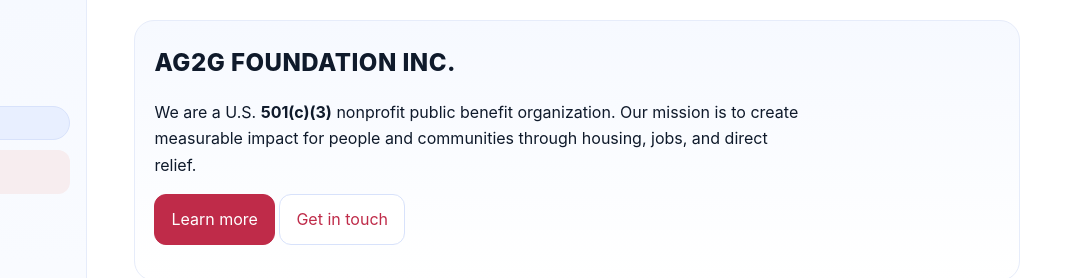
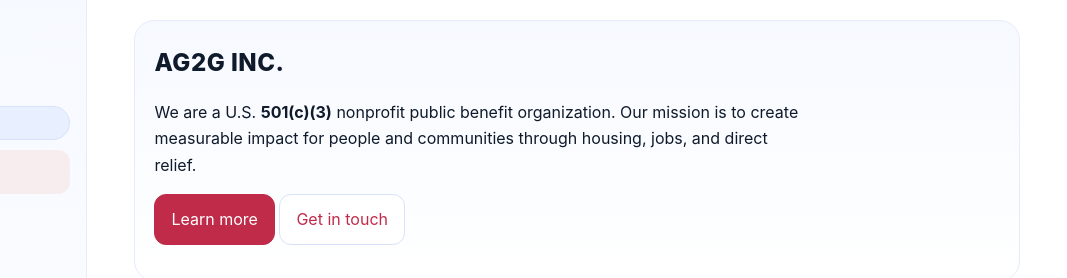
Before and after one commit to thuanbg111/ag2g-foundation-inc-9339, a plain HTML site: page index.html in a window 1280 px wide. Shown: the top 278 px of the page, 213-1280 px from the left. Drawn offline with Linux system fonts and the light colour scheme.

Commit message:
Update index.html

```diff
--- a/index.html
+++ b/index.html
@@ -3,11 +3,11 @@
 <head>
 <meta charset="utf-8"/>
 <meta name="viewport" content="width=device-width,initial-scale=1"/>
-<title>Home — AG2G FOUNDATION INC.</title>
+<title>Home — AG2G INC.</title>
 <link rel="stylesheet" href="assets/styles.css"/>
 <link rel="icon" href="images/logo.png">
 <meta name="data-ein" content="873859339">
-<meta name="data-name" content="AG2G FOUNDATION INC.">
+<meta name="data-name" content="AG2G INC.">
 <meta name="data-email" content="contact@ag2gfoundation.cfd">
 <meta name="data-phone" content="+15635516946">
 <meta name="data-address" content="2403 FORDHAM STREET
@@ -18,7 +18,7 @@ PALO ALTO, CA 94303">
 
 <!-- mobile topbar -->
 <div class="topbar">
-  <strong>AG2G FOUNDATION INC.</strong>
+  <strong>AG2G INC.</strong>
   <button class="toggle" aria-controls="sb" aria-expanded="false">☰</button>
 </div>
 
@@ -26,7 +26,7 @@ PALO ALTO, CA 94303">
   <!-- SIDEBAR -->
   <aside class="sidebar" id="sb">
     <div class="brand">
-      <img src="images/logo.png" alt="AG2G FOUNDATION INC. logo">
+      <img src="images/logo.png" alt="AG2G INC. logo">
     </div>
     <span class="badge">501(c)(3) • EIN 873859339</span>
 
@@ -49,7 +49,7 @@ PALO ALTO, CA 94303</div>
   <main>
     <div class="container">
       <section class="hero">
-        <h1><span class="upper-strong">AG2G FOUNDATION INC.</span></h1>
+        <h1><span class="upper-strong">AG2G INC.</span></h1>
         <p class="lead">We are a U.S. <strong>501(c)(3)</strong> nonprofit public benefit organization. Our mission is to create measurable impact for people and communities through housing, jobs, and direct relief.</p>
         <p><a class="btn btn-primary" href="about.html">Learn more</a> <a class="btn" href="contact.html">Get in touch</a></p>
       </section>
```
